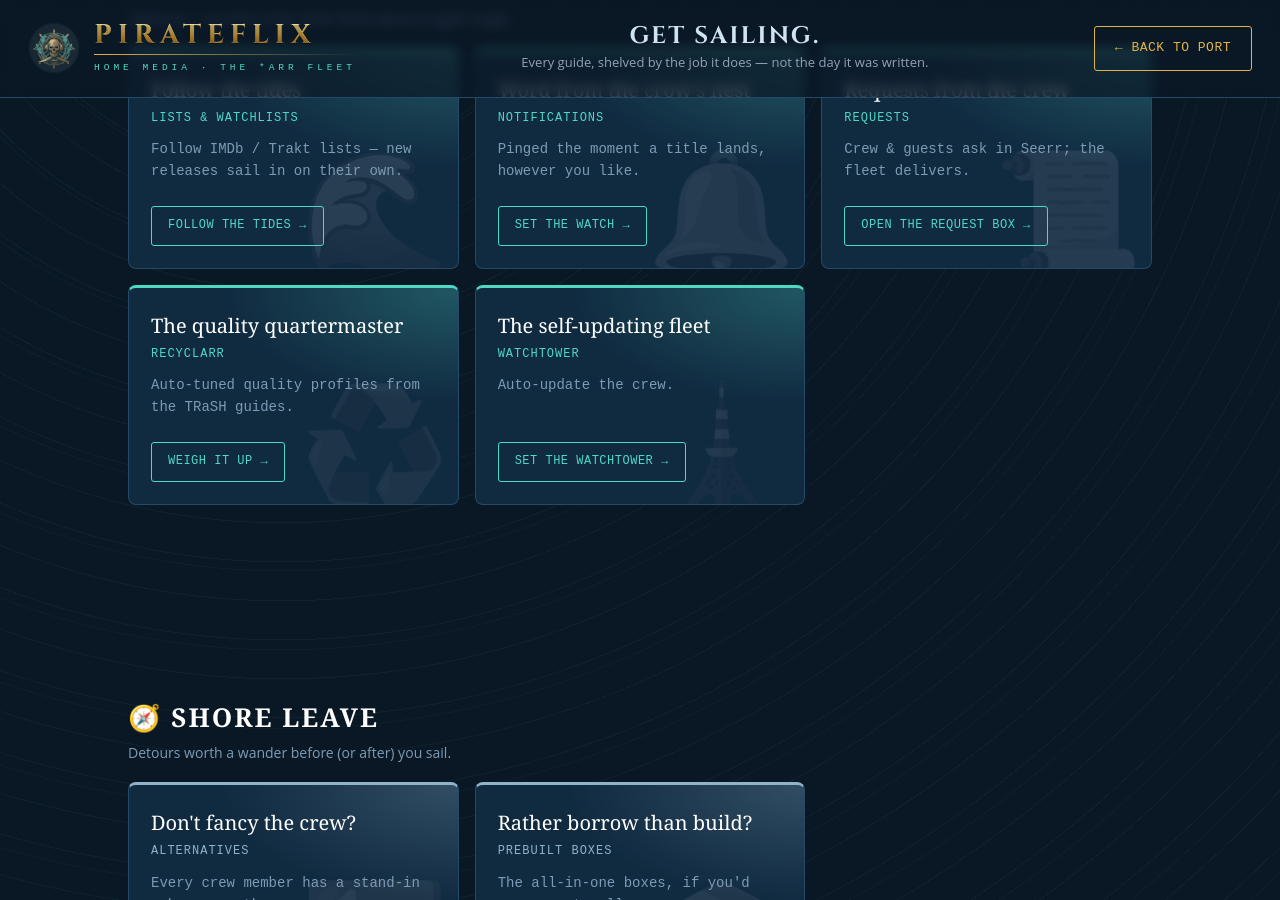
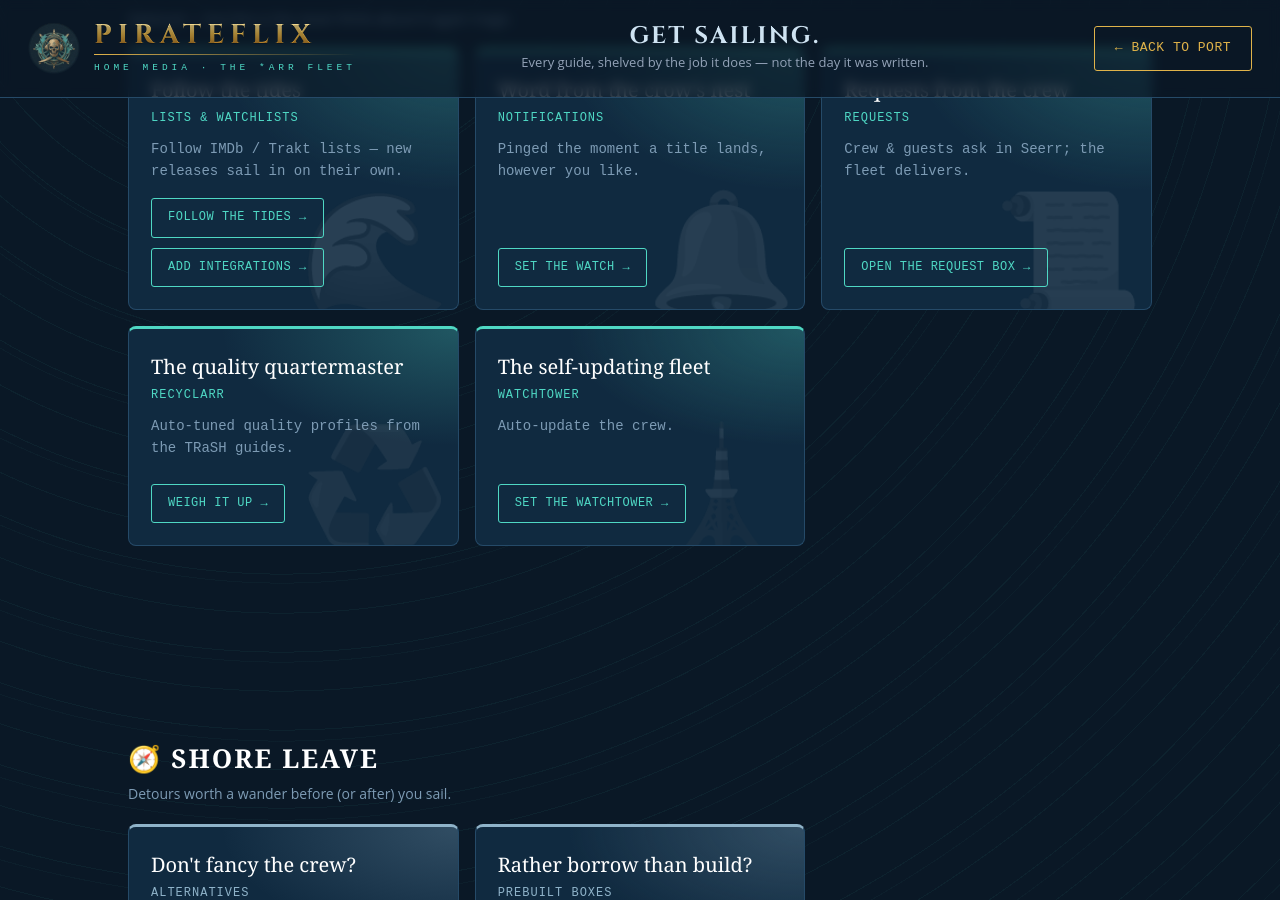
Before and after one commit to SanguPackage/htpc, a Jekyll site: the page built from get-sailing.html, in a window 1280 px wide and 900 px high, scrolled down 749 px. Built offline with Jekyll 4.4.1, drawn with Linux system fonts in a browser that asks for light colours.

Commit message:
Add Lists Part 2 link to Get Sailing tides card

```diff
--- a/_data/get_sailing.yml
+++ b/_data/get_sailing.yml
@@ -39,6 +39,7 @@
         payoff: "Follow IMDb / Trakt lists — new releases sail in on their own."
         links:
           - { label: "Follow the tides →", url: "/htpc/blog/lists/" }
+          - { label: "Add integrations →", url: "/htpc/blog/lists-part2/" }
       - glyph: "🔔"
         kicker: "Notifications"
         title: "Word from the crow's nest"
```
